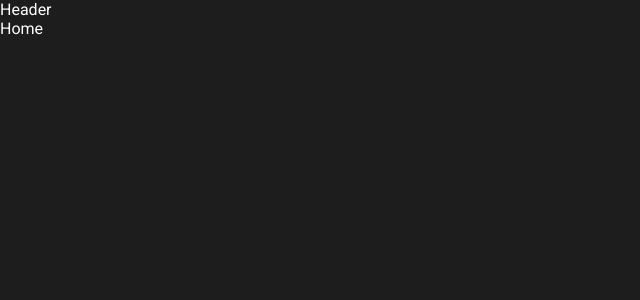
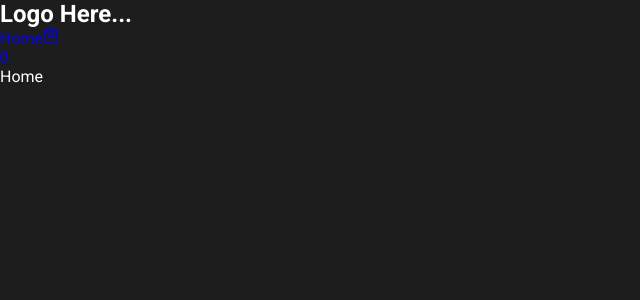
Before and after one commit to Susmitaa-Das/react_cart, a React (Create React App) app: page / in a window 1280 px wide. Shown: the top 300 px of the page, without its empty margins (0-640 px from the left). Built offline with nearby package versions, Linux system fonts and the light colour scheme.

Commit message:
Update the Header file in the component Folder

```diff
--- a/src/components/Header.jsx
+++ b/src/components/Header.jsx
@@ -1,8 +1,20 @@
 import React from 'react'
+import { Link } from 'react-router-dom'
+import {FiShoppingBag} from 'react-icons/fi'
 
 const Header = () => {
   return (
-    <div>Header</div>
+    <nav>
+      <h2>Logo Here...</h2>
+
+      <div>
+        <Link to={'/'}>Home</Link>
+         <Link to={'/cart'}>
+            <FiShoppingBag/>
+            <p>{0}</p>
+         </Link>
+      </div>
+    </nav>
   )
 }
 
```
